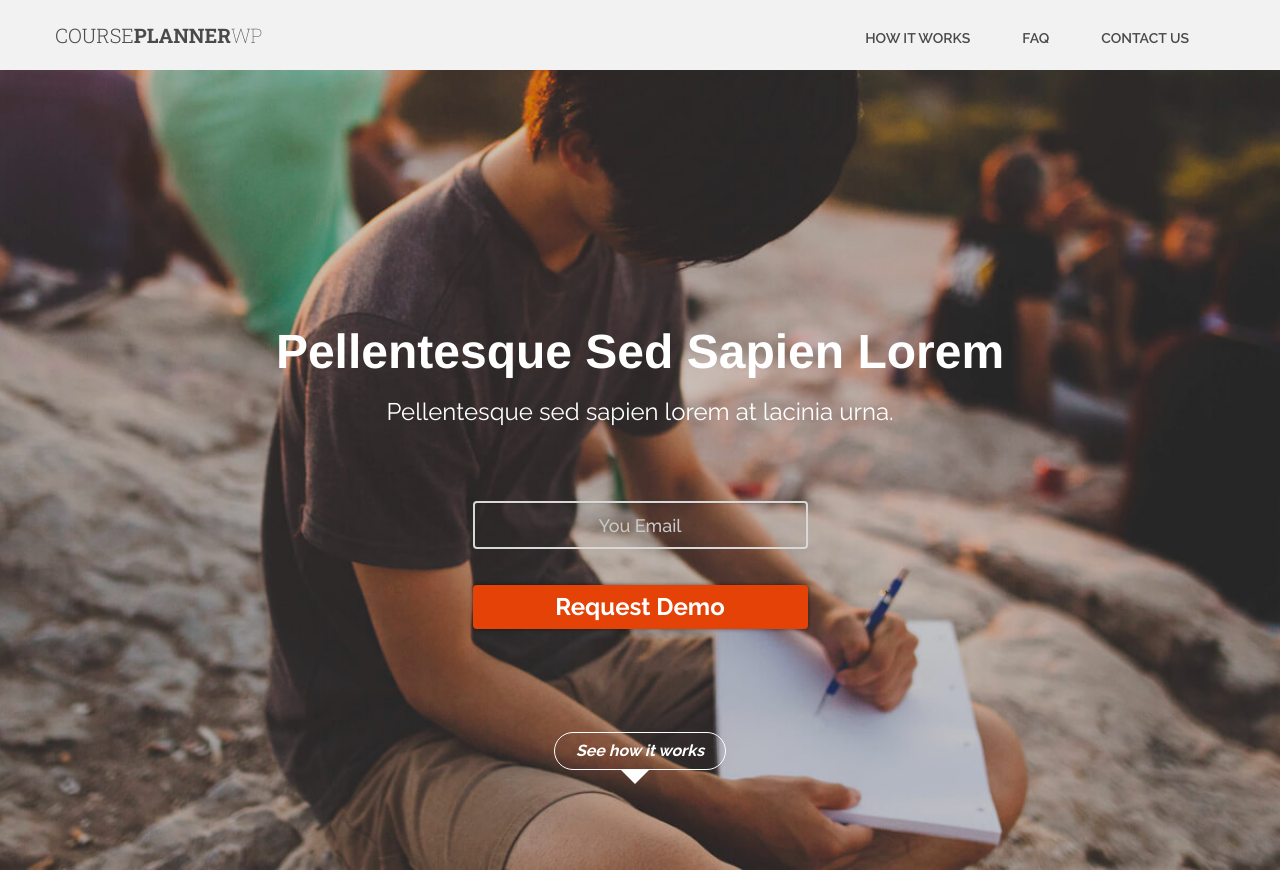
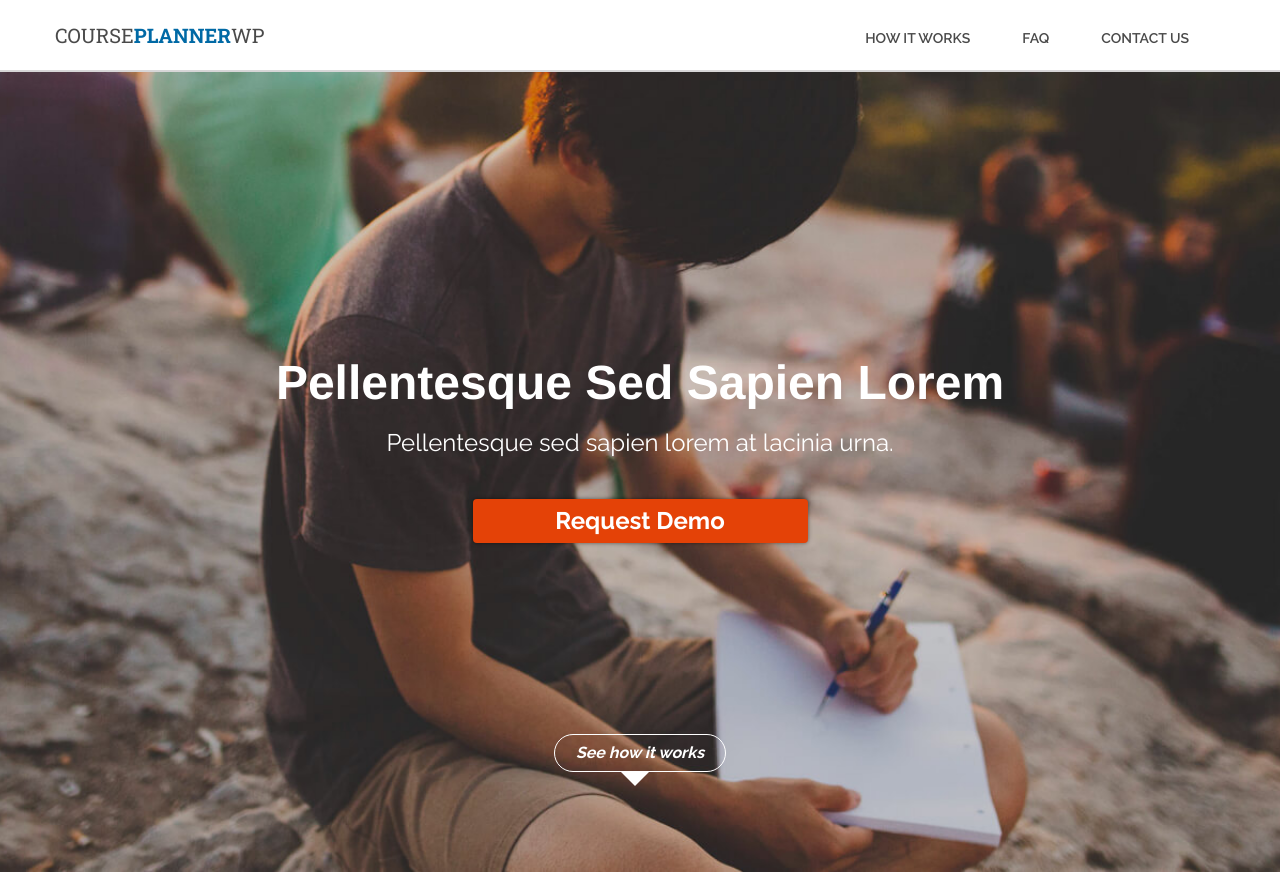
Before and after one commit to apollidon/courseplanner-PG, a plain HTML site: page index.html in a window 1280 px wide. Shown: the top 872 px of the page. Drawn offline with Linux system fonts and the light colour scheme.

Commit message:
header and main area updates.

```diff
--- a/index.html
+++ b/index.html
@@ -20,15 +20,13 @@
             <div class="row">
                 <div class="columns medium-6 hide-for-small-only">
                     <div id="logo">Course
-                        <span>Planner</span>
-                        <span>WP</span>
+                        <span>Planner</span>WP
                     </div>
                 </div>
                 <div class="medium-6 columns">
                     <div class="title-bar" data-responsive-toggle="main-menu" data-hide-for="medium">
                         <div id="logo">Course
-                            <span>Planner</span>
-                            <span>WP</span>
+                            <span>Planner</span>WP
                         </div>
                         <button class="menu-icon" type="button" data-toggle></button>
                     </div>
@@ -50,13 +48,10 @@
         </header>
         <main>
             <div class="row">
-                <div class="columns align-self-middle">
+                <div class="columns align-self-middle text-center">
                     <h2 class="text-center">Pellentesque Sed Sapien Lorem</h2>
                     <p class="text-center">Pellentesque sed sapien lorem at lacinia urna.</p>
-                    <form data-abide="">
-                        <input type="email" placeholder="You Email" required="" />
-                        <button class="orange-button">Request Demo</button>
-                    </form>
+                    <button class="orange-button">Request Demo</button>
                 </div>
                 <div class="columns small-12 align-self-bottom">
                     <p class="triangle-border">See how it works</p>
@@ -128,8 +123,7 @@
             <div class="row">
                 <div class="columns medium-6">
                     <div id="logo">Course
-                        <span>Planner</span>
-                        <span>WP</span>
+                        <span>Planner</span>WP
                     </div>
                 </div>
                 <div class="columns text-center medium-6 medium-text-right">
--- a/style.css
+++ b/style.css
@@ -20,7 +20,8 @@ body
 
 header
 {
-    background-color: #F2F2F2;
+    background-color: #fff;
+    border-bottom: 2px solid rgba(155,154,155,0.40);
 }
 
 h2
@@ -37,8 +38,8 @@ a
 
 #logo
 {
-
-    font-weight: 300;
+    color: #4A4A4A;
+    font-weight: 500;
     font-family: 'roboto slab', sans-serif;
     font-size: 20px;
     text-transform: uppercase;
@@ -47,6 +48,7 @@ a
 
 #logo span
 {
+    color: #0069A5;
     margin-left: -5px;
 }
 
@@ -58,10 +60,6 @@ a
 #logo span:nth-child(2)
 {
     font-weight: 100;
-}
-
-header #logo {
-    color: #4a4a4a;
 }
 
 .menu
@@ -394,8 +392,8 @@ main .orange-button
 footer
 {
     font-size: 14px;
-    color: #fff;
-    background-color: #4A4A4A;
+    color: #4A4A4A;
+    background-color: #D8D8D8;
 }
 
 footer p
```
